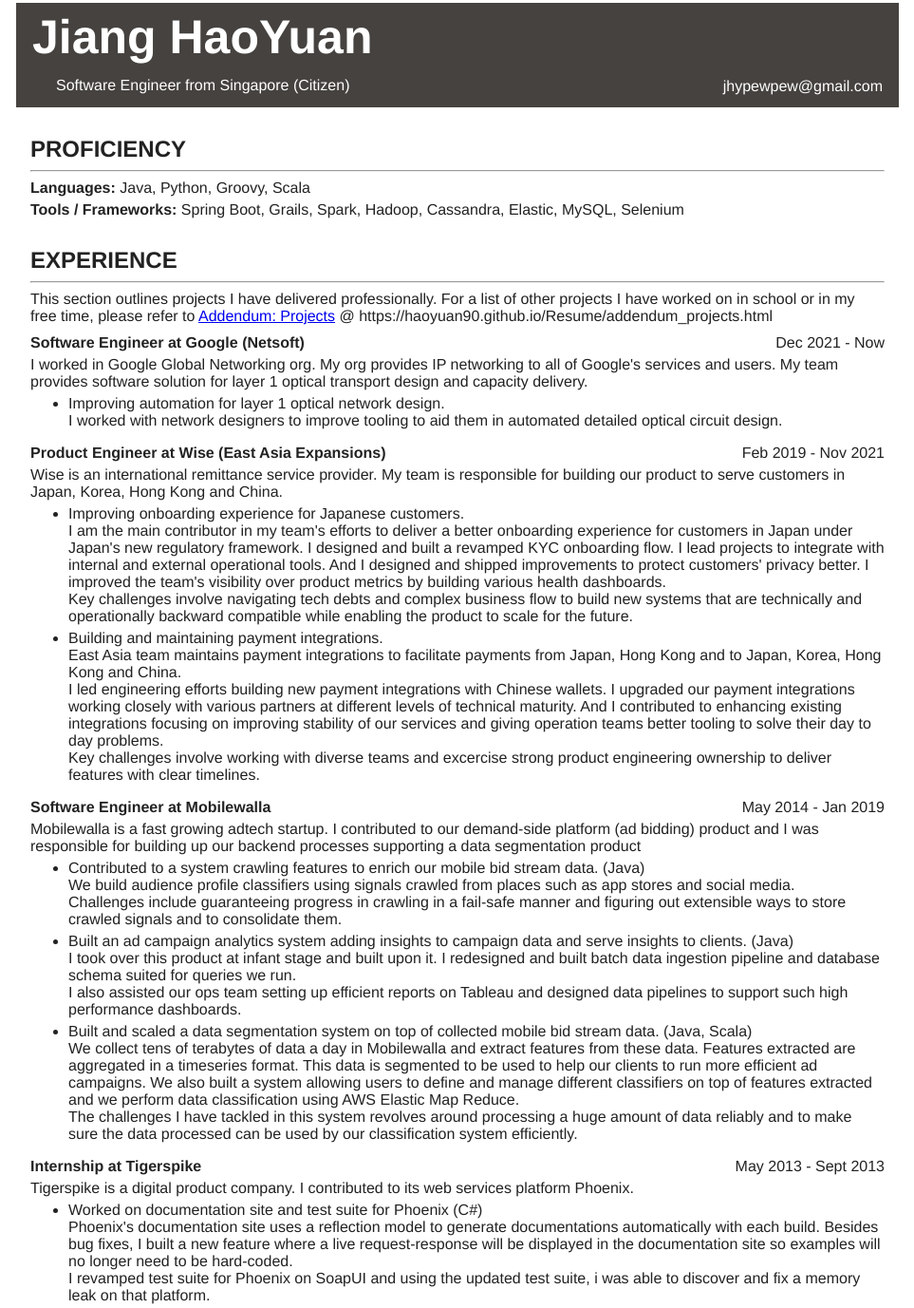
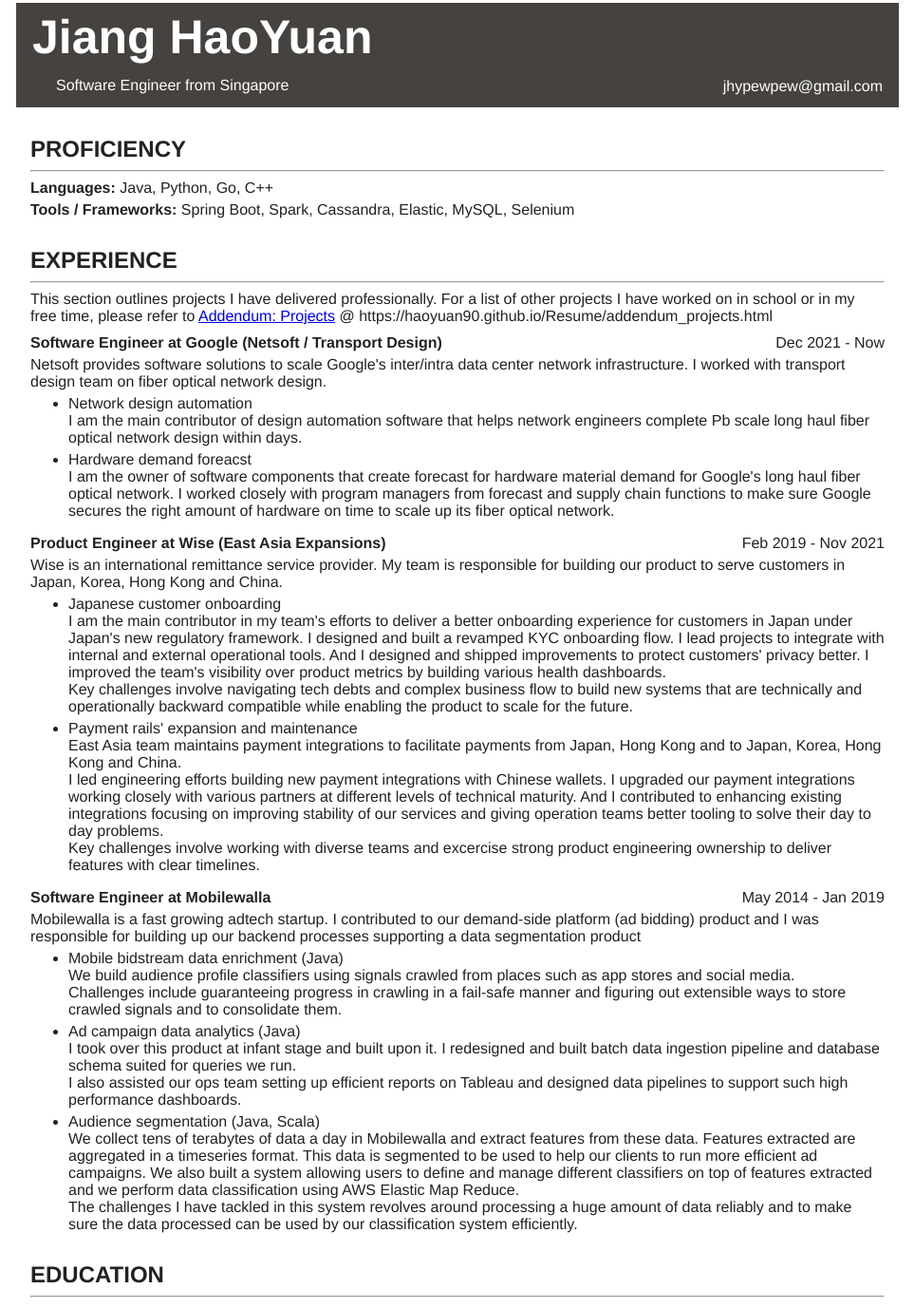
Before and after one commit to HaoYuan90/Resume, a plain HTML site: page index.html in a window 1280 px wide. Shown: the part 5-1382 px from the top of the page at 95% size, without its empty margins (158-1121 px from the left). Drawn offline with Linux system fonts and the light colour scheme.

Commit message:
Update for visa renewal

```diff
--- a/index.html
+++ b/index.html
@@ -95,7 +95,7 @@
         <td class='rightCol'></td>
     </tr>
     <tr>
-        <td class='leftCol'>Software Engineer from Singapore (Citizen)</td>
+        <td class='leftCol'>Software Engineer from Singapore</td>
         <td class='rightCol'>jhypewpew@gmail.com</td>
     </tr>
 </table>
@@ -106,11 +106,11 @@
     <hr />
     <p class='compPara'>
         <b>Languages:</b>
-        Java, Python, Groovy, Scala
+        Java, Python, Go, C++
     </p>
     <p class='compPara'>
         <b>Tools / Frameworks:</b>
-        Spring Boot, Grails, Spark, Hadoop, Cassandra, Elastic, MySQL, Selenium
+        Spring Boot, Spark, Cassandra, Elastic, MySQL, Selenium
     </p>
 
     <h2>EXPERIENCE</h2>
@@ -119,16 +119,21 @@
         This section outlines projects I have delivered professionally. For a list of other projects I have worked on in school or in my free time, please refer to <a href="addendum_projects.html">Addendum: Projects</a> @ https://haoyuan90.github.io/Resume/addendum_projects.html
     </p>
     <p class='subHeader'>
-        <b>Software Engineer at Google (Netsoft)</b>
+        <b>Software Engineer at Google (Netsoft / Transport Design)</b>
         <span class='floatRight'>Dec 2021 - Now</span>
     </p>
     <p class='compPara'>
-        I worked in Google Global Networking org. My org provides IP networking to all of Google's services and users. My team provides software solution for layer 1 optical transport design and capacity delivery.
+        Netsoft provides software solutions to scale Google's inter/intra data center network infrastructure. I worked with transport design team on fiber optical network design.
     </p>
     <ul class='lowTopMargin'>
         <li>
-            <p class='compPara'>Improving automation for layer 1 optical network design.
-                <br/>I worked with network designers to improve tooling to aid them in automated detailed optical circuit design.
+            <p class='compPara'>Network design automation
+                <br/>I am the main contributor of design automation software that helps network engineers complete Pb scale long haul fiber optical network design within days.
+            </p>
+        </li>
+        <li>
+            <p class='compPara'>Hardware demand foreacst
+                <br/>I am the owner of software components that create forecast for hardware material demand for Google's long haul fiber optical network. I worked closely with program managers from forecast and supply chain functions to make sure Google secures the right amount of hardware on time to scale up its fiber optical network.
             </p>
         </li>
     </ul>
@@ -141,13 +146,13 @@
     </p>
     <ul class='lowTopMargin'>
         <li>
-            <p class='compPara'>Improving onboarding experience for Japanese customers.
+            <p class='compPara'>Japanese customer onboarding
                 <br/>I am the main contributor in my team's efforts to deliver a better onboarding experience for customers in Japan under Japan's new regulatory framework. I designed and built a revamped KYC onboarding flow. I lead projects to integrate with internal and external operational tools. And I designed and shipped improvements to protect customers' privacy better. I improved the team's visibility over product metrics by building various health dashboards.
                 <br/>Key challenges involve navigating tech debts and complex business flow to build new systems that are technically and operationally backward compatible while enabling the product to scale for the future.
             </p>
         </li>
         <li>
-            <p class='compPara'>Building and maintaining payment integrations.
+            <p class='compPara'>Payment rails' expansion and maintenance
                 <br/>East Asia team maintains payment integrations to facilitate payments from Japan, Hong Kong and to Japan, Korea, Hong Kong and China.
                 <br/>I led engineering efforts building new payment integrations with Chinese wallets. I upgraded our payment integrations working closely with various partners at different levels of technical maturity. And I contributed to enhancing existing integrations focusing on improving stability of our services and giving operation teams better tooling to solve their day to day problems.
                 <br/>Key challenges involve working with diverse teams and excercise strong product engineering ownership to deliver features with clear timelines.
@@ -163,18 +168,18 @@
     </p>
     <ul class='lowTopMargin'>
         <li>
-            <p class='compPara'>Contributed to a system crawling features to enrich our mobile bid stream data. (Java)
+            <p class='compPara'>Mobile bidstream data enrichment (Java)
                 <br/>We build audience profile classifiers using signals crawled from places such as app stores and social media.
                 <br/>Challenges include guaranteeing progress in crawling in a fail-safe manner and figuring out extensible ways to store crawled signals and to consolidate them.
             </p>
         </li>
         <li>
-            <p class='compPara'>Built an ad campaign analytics system adding insights to campaign data and serve insights to clients. (Java)
+            <p class='compPara'>Ad campaign data analytics (Java)
                 <br/>I took over this product at infant stage and built upon it. I redesigned and built batch data ingestion pipeline and database schema suited for queries we run.
                 <br/>I also assisted our ops team setting up efficient reports on Tableau and designed data pipelines to support such high performance dashboards.
             </p>
         <li>
-            <p class='compPara'>Built and scaled a data segmentation system on top of collected mobile bid stream data. (Java, Scala)
+            <p class='compPara'>Audience segmentation (Java, Scala)
                 <br/>We collect tens of terabytes of data a day in Mobilewalla and extract features from these data.
                 Features extracted are aggregated in a timeseries format. This data is segmented to be used to help our clients to run more efficient ad campaigns.
                 We also built a system allowing users to define and manage different classifiers on top of features extracted and we perform data classification using AWS Elastic Map Reduce.
@@ -183,21 +188,6 @@
         </li>
     </ul>
 
-    <p class='subHeader'>
-        <b>Internship at Tigerspike</b>
-        <span class='floatRight'>May 2013 - Sept 2013</span>
-    </p>
-    <p class='compPara'>
-        Tigerspike is a digital product company. I contributed to its web services platform Phoenix.
-    </p>
-    <ul class='lowTopMargin'>
-        <li>
-            <p class='compPara'>Worked on documentation site and test suite for Phoenix (C#)
-                <br/>Phoenix's documentation site uses a reflection model to generate documentations automatically with each build. Besides bug fixes, I built a new feature where a live request-response will be displayed in the documentation site so examples will no longer need to be hard-coded.
-                <br/>I revamped test suite for Phoenix on SoapUI and using the updated test suite, i was able to discover and fix a memory leak on that platform.
-            </p>
-        </li>
-    </ul>
     <h2>EDUCATION</h2>
     <hr />
     <p class='lowBottomMargin'>
```
